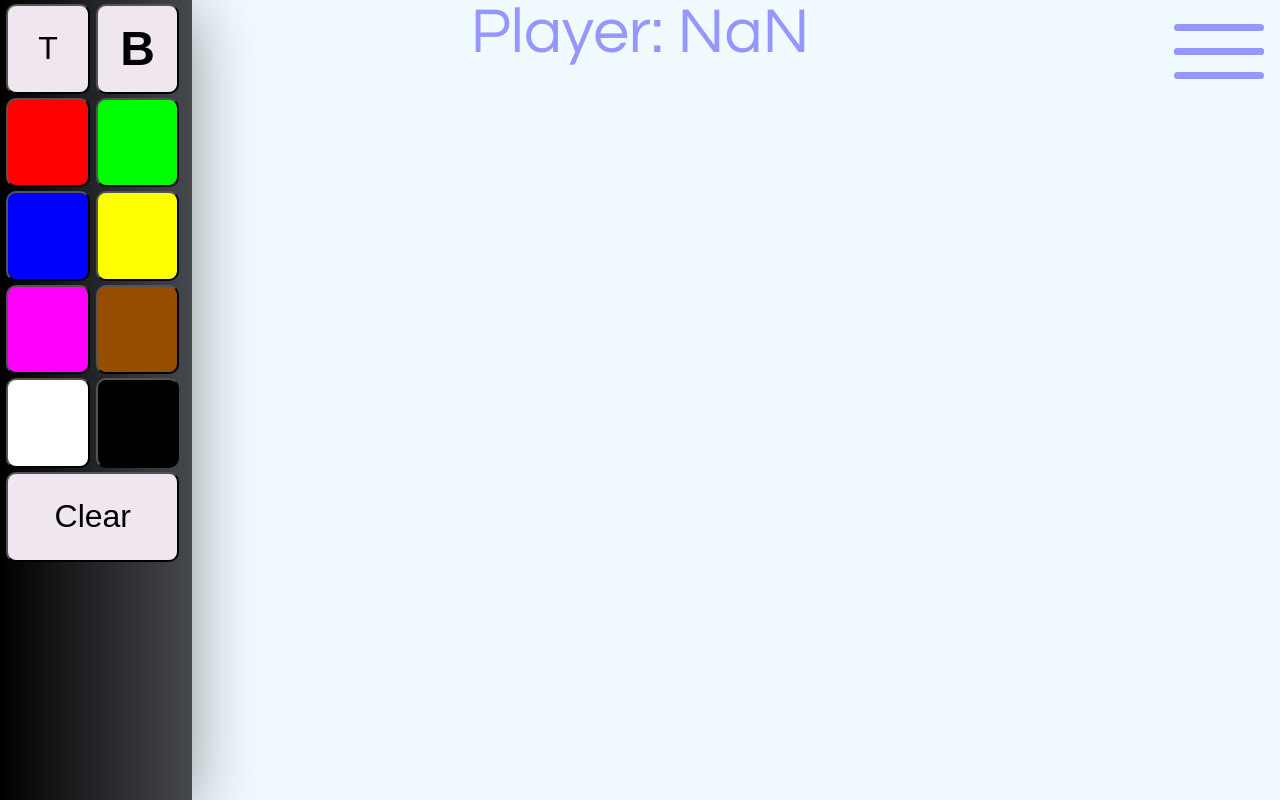
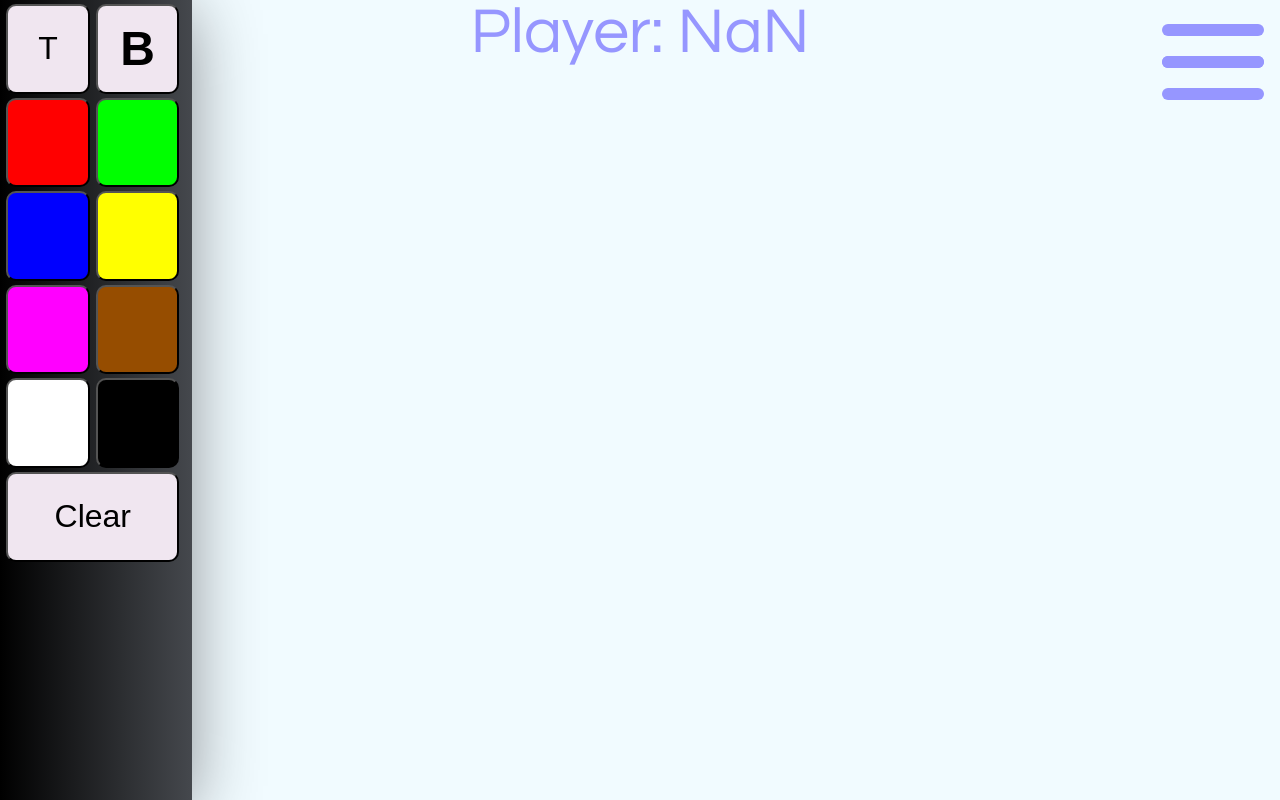
Before and after one commit to ka2le/drawgame, a website: page public/player.html in a window 1280 px wide. Drawn offline with nearby package versions, Linux system fonts and the light colour scheme.

Commit message:
bigger button

```diff
--- a/public/hamburger.css
+++ b/public/hamburger.css
@@ -7,7 +7,7 @@
 
 #nav-icon1, #nav-icon2, #nav-icon3, #nav-icon4 {
   //width: 7vh;
-  min-width: 7vw;
+  min-width: 8vw;
   height: 4.5vh;
   position: relative;
   //margin: 50px auto;
@@ -25,7 +25,7 @@
 #nav-icon1 span, #nav-icon3 span, #nav-icon4 span {
   display: block;
   position: absolute;
-  height: 7px;
+  height: 12px;
   width: 100%;
   background: rgb(150,150,255);
   //color:rgb(150,150,255);
@@ -49,11 +49,11 @@
 }
 
 #nav-icon3 span:nth-child(2),#nav-icon3 span:nth-child(3) {
-  top: 3vh;
+  top: 4vh;
 }
 
 #nav-icon3 span:nth-child(4) {
-  top: 6vh;
+  top: 8vh;
 }
 
 #nav-icon3.open span:nth-child(1) {
```
